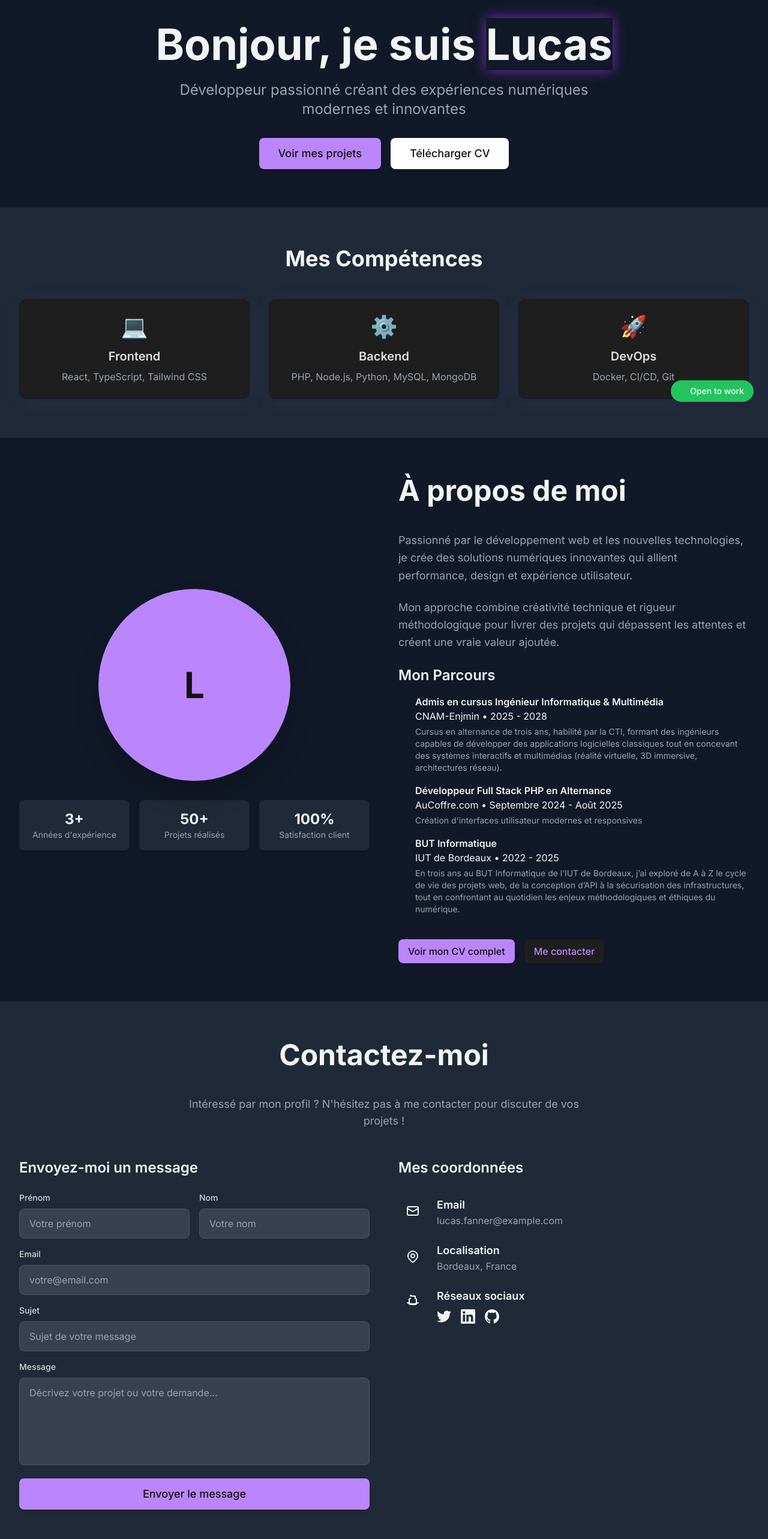
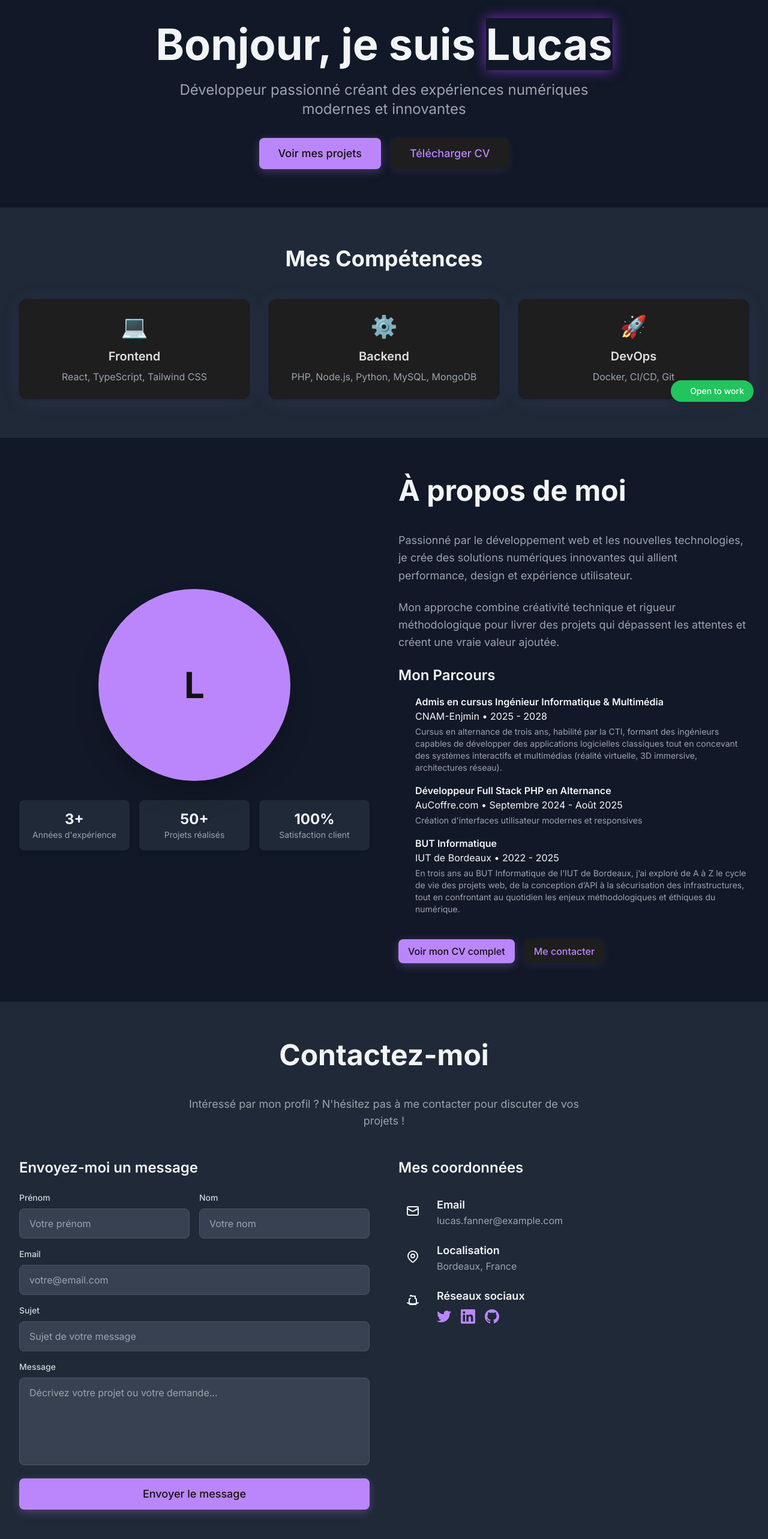
Before and after one commit to xentee/portfolio, a React (Vite) app: page / in a window 1280 px wide. Shown: the part 106-2672 px from the top of the page at 60% size. Built offline with nearby package versions, Linux system fonts and the light colour scheme.

Commit message:
improvements on hoovers

```diff
--- a/src/App.jsx
+++ b/src/App.jsx
@@ -17,25 +17,25 @@
             <nav className="hidden md:flex items-center justify-center space-x-8 w-full">
               <a
                 href="#home"
-                className="text-textsecondary hover:text-accent transition-colors font-medium"
+                className="nav-link"
               >
                 Accueil
               </a>
               <a
                 href="#projects"
-                className="text-textsecondary hover:text-accent transition-colors font-medium"
+                className="nav-link"
               >
                 Projets
               </a>
               <a
                 href="#about"
-                className="text-textsecondary hover:text-accent transition-colors font-medium"
+                className="nav-link"
               >
                 À propos
               </a>
               <a
                 href="#contact"
-                className="text-textsecondary hover:text-accent transition-colors font-medium"
+                className="nav-link"
               >
                 Contact
               </a>
@@ -43,7 +43,7 @@
             {/* Mobile Burger */}
             <button
               onClick={() => setIsMobileMenuOpen(!isMobileMenuOpen)}
-              className="absolute right-4 top-1/2 -translate-y-1/2 md:hidden p-2 rounded-lg bg-anthracite hover:bg-primary transition-colors"
+              className="mobile-menu-btn"
             >
               {isMobileMenuOpen ? (
                 <svg
@@ -83,31 +83,31 @@
                   : "opacity-0 -translate-y-4 pointer-events-none"
               }`}
             >
-              <nav className="flex flex-col items-center space-y-4 py-6">
+                            <nav className="flex flex-col items-center space-y-4 py-6">
                 <a
                   href="#home"
-                  className="text-textsecondary hover:text-accent transition-colors font-medium text-lg"
+                  className="nav-link text-lg"
                   onClick={() => setIsMobileMenuOpen(false)}
                 >
                   Accueil
                 </a>
                 <a
                   href="#projects"
-                  className="text-textsecondary hover:text-accent transition-colors font-medium text-lg"
+                  className="nav-link text-lg"
                   onClick={() => setIsMobileMenuOpen(false)}
                 >
                   Projets
                 </a>
                 <a
                   href="#about"
-                  className="text-textsecondary hover:text-accent transition-colors font-medium text-lg"
-                  onClick={() => setIsMobileMenuOpen(false)}
+                  className="nav-link text-lg"
+                      onClick={() => setIsMobileMenuOpen(false)}
                 >
                   À propos
                 </a>
                 <a
                   href="#contact"
-                  className="text-textsecondary hover:text-accent transition-colors font-medium text-lg"
+                  className="nav-link text-lg"
                   onClick={() => setIsMobileMenuOpen(false)}
                 >
                   Contact
@@ -143,7 +143,7 @@
                   Voir mes projets
                 </button>
                 <button
-                  className="bg-white text-charbon font-medium text-lg px-8 py-3 rounded-lg shadow-md hover:shadow-[0_0_0_3px_#BB86FC] transition-all animate-slide-up"
+                  className="btn-secondary text-lg px-8 py-3 animate-slide-up"
                   style={{ animationDelay: "0.6s" }}
                 >
                   Télécharger CV
@@ -362,7 +362,7 @@
                         type="text"
                         id="firstName"
                         name="firstName"
-                        className="w-full px-4 py-3 border border-gray-600 rounded-lg bg-gray-700 text-gray-100 focus:ring-2 focus:ring-primary-500 focus:border-transparent transition-colors"
+                        className="form-input"
                         placeholder="Votre prénom"
                       />
                     </div>
@@ -377,7 +377,7 @@
                         type="text"
                         id="lastName"
                         name="lastName"
-                        className="w-full px-4 py-3 border border-gray-600 rounded-lg bg-gray-700 text-gray-100 focus:ring-2 focus:ring-primary-500 focus:border-transparent transition-colors"
+                        className="form-input"
                         placeholder="Votre nom"
                       />
                     </div>
@@ -394,7 +394,7 @@
                       type="email"
                       id="email"
                       name="email"
-                      className="w-full px-4 py-3 border border-gray-600 rounded-lg bg-gray-700 text-gray-100 focus:ring-2 focus:ring-primary-500 focus:border-transparent transition-colors"
+                      className="form-input"
                       placeholder="votre@email.com"
                     />
                   </div>
@@ -410,7 +410,7 @@
                       type="text"
                       id="subject"
                       name="subject"
-                      className="w-full px-4 py-3 border border-gray-600 rounded-lg bg-gray-700 text-gray-100 focus:ring-2 focus:ring-primary-500 focus:border-transparent transition-colors"
+                      className="form-input"
                       placeholder="Sujet de votre message"
                     />
                   </div>
@@ -426,14 +426,14 @@
                       id="message"
                       name="message"
                       rows="5"
-                      className="w-full px-4 py-3 border border-gray-600 rounded-lg bg-gray-700 text-gray-100 focus:ring-2 focus:ring-primary-500 focus:border-transparent transition-colors resize-none"
+                      className="form-input resize-none"
                       placeholder="Décrivez votre projet ou votre demande..."
                     ></textarea>
                   </div>
 
                   <button
                     type="submit"
-                    className="w-full btn-primary text-lg py-3 hover:scale-105 transition-transform"
+                    className="w-full btn-primary text-lg py-3"
                   >
                     Envoyer le message
                   </button>
@@ -527,7 +527,7 @@
                       <div className="flex space-x-4 mt-2">
                         <a
                           href="#"
-                          className="text-primary-400 hover:text-primary-300 transition-colors"
+                          className="social-link"
                         >
                           <svg
                             className="w-6 h-6"
@@ -539,7 +539,7 @@
                         </a>
                         <a
                           href="#"
-                          className="text-primary-400 hover:text-primary-300 transition-colors"
+                          className="social-link"
                         >
                           <svg
                             className="w-6 h-6"
@@ -551,14 +551,14 @@
                         </a>
                         <a
                           href="#"
-                          className="text-primary-400 hover:text-primary-300 transition-colors"
+                          className="social-link"
                         >
                           <svg
                             className="w-6 h-6"
                             fill="currentColor"
                             viewBox="0 0 24 24"
                           >
-                            <path d="M12 0c-6.626 0-12 5.373-12 12 0 5.302 3.438 9.8 8.207 11.387.599.111.793-.261.793-.577v-2.234c-3.338.726-4.033-1.416-4.033-1.416-.546-1.387-1.333-1.756-1.333-1.756-1.089-.745.083-.729.083-.729 1.205.084 1.839 1.237 1.839 1.237 1.07 1.834 2.807 1.304 3.492.997.107-.775.418-1.305.762-1.604-2.665-.305-5.467-1.334-5.467-5.931 0-1.311.469-2.381 1.236-3.221-.124-.303-.535-1.524.117-3.176 0 0 1.008-.322 3.301 1.23.957-.266 1.983-.399 3.003-.404 1.02.005 2.047.138 3.006.404 2.291-1.552 3.297-1.23 3.297-1.23.653 1.653.242 2.874.118 3.176.77.84 1.235 1.911 1.235 3.221 0 4.609-2.807 5.624-5.479 5.921.43.372.823 1.102.823 2.222v3.293c0 .319.192.694.801.576 4.765-1.589 8.199-6.086 8.199-11.386 0-6.627-5.373-12-12-12z" />
+                            <path d="M12 0c-6.626 0-12 5.373-12 12 0 5.302 3.438 9.8 8.207 11.387.599.111.793-.261.793-.577v-2.24c-3.338.726-4.033-1.416-4.033-1.416-.546-1.387-1.333-1.756-1.333-1.756-1.089-.745.083-.729.083-.729 1.205.084 1.839 1.237 1.839 1.237 1.07 1.834 2.807 1.304 3.492.997.107-.775.418-1.305.762-1.604-2.665-.305-5.467-1.334-5.467-5.931 0-1.311.469-2.381 1.236-3.221-.124-.303-.535-1.524.117-3.176 0 0 1.008-.322 3.301 1.23.957-.266 1.983-.399 3.003-.404 1.02.005 2.047.138 3.006.404 2.291-1.552 3.297-1.23 3.297-1.23.653 1.653.242 2.874.118 3.176.77.84 1.235 1.911 1.235 3.221 0 4.609-2.807 5.624-5.479 5.921.43.372.823 1.102.823 2.222v3.293c0 .319.192.694.801.576 4.765-1.589 8.199-6.086 8.199-11.386 0-6.627-5.373-12-12-12z" />
                           </svg>
                         </a>
                       </div>
--- a/src/index.css
+++ b/src/index.css
@@ -16,19 +16,100 @@
 }
 
 @layer components {
+  /* Boutons améliorés */
   .btn-primary {
-    @apply bg-accent hover:bg-primary text-charbon font-medium py-2 px-4 rounded-lg transition-colors duration-200 shadow-md;
+    @apply bg-accent hover:bg-primary text-charbon font-medium py-2 px-4 rounded-lg transition-all duration-300 shadow-md relative overflow-hidden;
+    box-shadow: 0 4px 15px rgba(187, 134, 252, 0.3);
   }
+
+  .btn-primary:hover {
+    @apply transform scale-105;
+    box-shadow: 0 8px 25px rgba(187, 134, 252, 0.4), 0 0 0 2px rgba(187, 134, 252, 0.2);
+  }
+
+  .btn-primary:active {
+    @apply transform scale-95;
+  }
+
   .btn-secondary {
-    @apply bg-anthracite hover:bg-secondary text-accent font-medium py-2 px-4 rounded-lg transition-colors duration-200 shadow;
+    @apply bg-anthracite hover:bg-secondary text-accent font-medium py-2 px-4 rounded-lg transition-all duration-300 shadow relative overflow-hidden;
+    box-shadow: 0 4px 15px rgba(187, 134, 252, 0.1);
   }
+
+  .btn-secondary:hover {
+    @apply transform scale-105;
+    box-shadow: 0 8px 25px rgba(187, 134, 252, 0.2), 0 0 0 2px rgba(187, 134, 252, 0.1);
+  }
+
+  .btn-secondary:active {
+    @apply transform scale-95;
+  }
+
+  /* Liens du header améliorés */
+  .nav-link {
+    @apply text-textsecondary hover:text-accent transition-all duration-300 font-medium relative;
+  }
+
+  .nav-link::after {
+    content: '';
+    @apply absolute bottom-0 left-0 w-0 h-0.5 bg-accent transition-all duration-300;
+  }
+
+  .nav-link:hover::after {
+    @apply w-full;
+  }
+
+  .nav-link:hover {
+    @apply transform translate-y-[-2px];
+    text-shadow: 0 0 8px rgba(187, 134, 252, 0.5);
+  }
+
+  /* Cartes améliorées */
   .card {
-    @apply bg-anthracite border border-gray-900 text-textmain rounded-xl transition-shadow duration-300 p-6;
+    @apply bg-anthracite border border-gray-900 text-textmain rounded-xl transition-all duration-300 p-6;
     box-shadow: 0 4px 32px 0 rgba(186,134,252,0.10), 0 1.5px 6px 0 rgba(0,0,0,0.25);
   }
+
+  .card:hover {
+    @apply transform translate-y-[-4px];
+    box-shadow: 0 8px 40px 0 rgba(186,134,252,0.15), 0 2px 8px 0 rgba(0,0,0,0.3);
+  }
+
+  /* Bouton mobile menu amélioré */
+  .mobile-menu-btn {
+    @apply absolute right-4 top-1/2 -translate-y-1/2 md:hidden p-2 rounded-lg bg-anthracite hover:bg-primary transition-all duration-300;
+    box-shadow: 0 2px 8px rgba(0,0,0,0.2);
+  }
+
+  .mobile-menu-btn:hover {
+    @apply transform scale-110;
+    box-shadow: 0 4px 15px rgba(187, 134, 252, 0.3);
+  }
+
+  /* Liens sociaux améliorés */
+  .social-link {
+    @apply text-accent hover:text-primary transition-all duration-300;
+  }
+
+  .social-link:hover {
+    @apply transform scale-110;
+    filter: drop-shadow(0 0 8px rgba(187, 134, 252, 0.5));
+  }
+
+  /* Inputs améliorés */
+  .form-input {
+    @apply w-full px-4 py-3 border border-gray-600 rounded-lg bg-gray-700 text-gray-100 focus:ring-2 focus:ring-accent focus:border-transparent transition-all duration-300;
+  }
+
+  .form-input:focus {
+    @apply transform scale-[1.02];
+    box-shadow: 0 0 0 3px rgba(187, 134, 252, 0.1);
+  }
+
   .section {
     @apply py-16 px-4 sm:px-6 lg:px-8;
   }
+
   .container-custom {
     @apply max-w-7xl mx-auto;
   }
```
